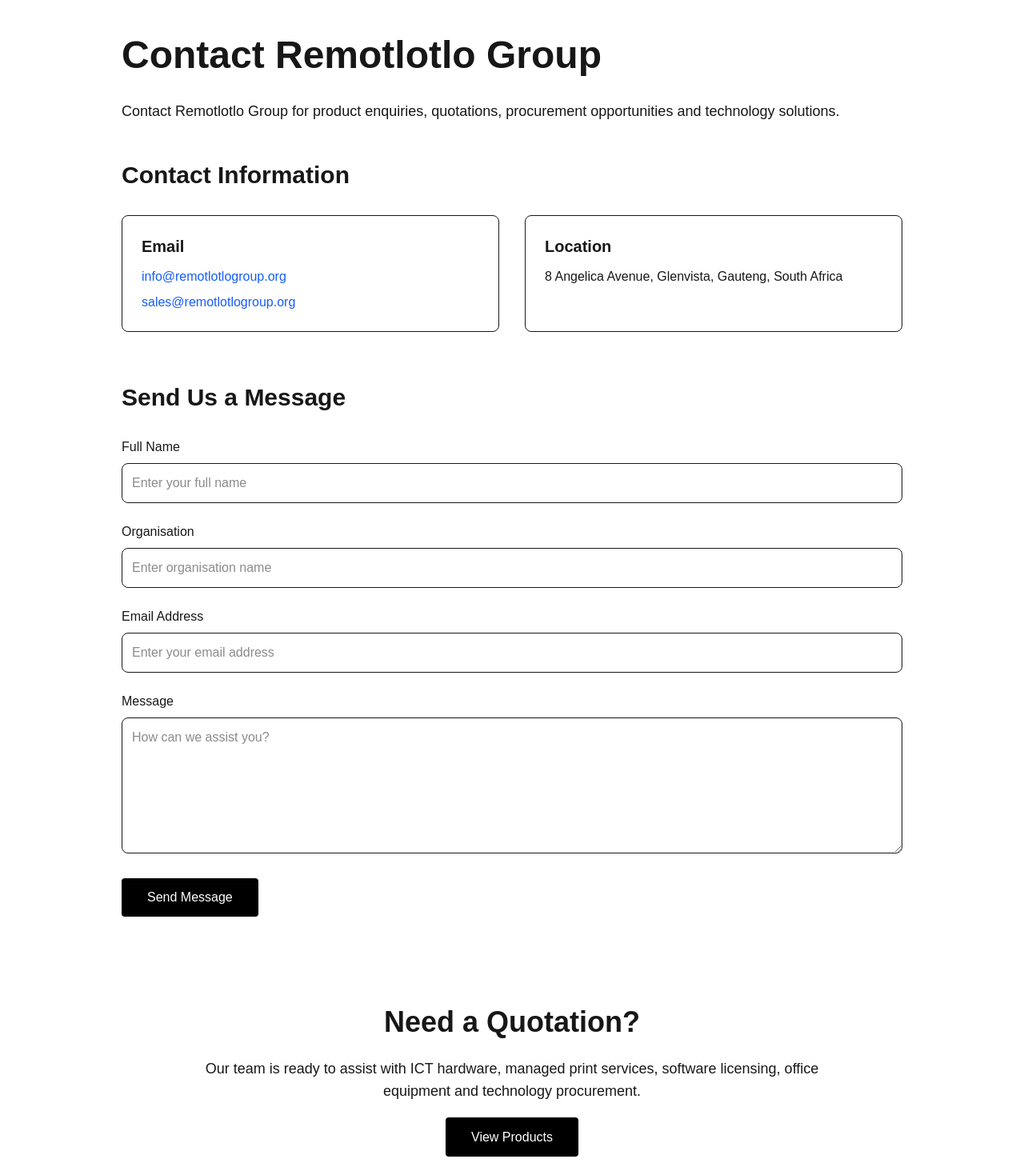
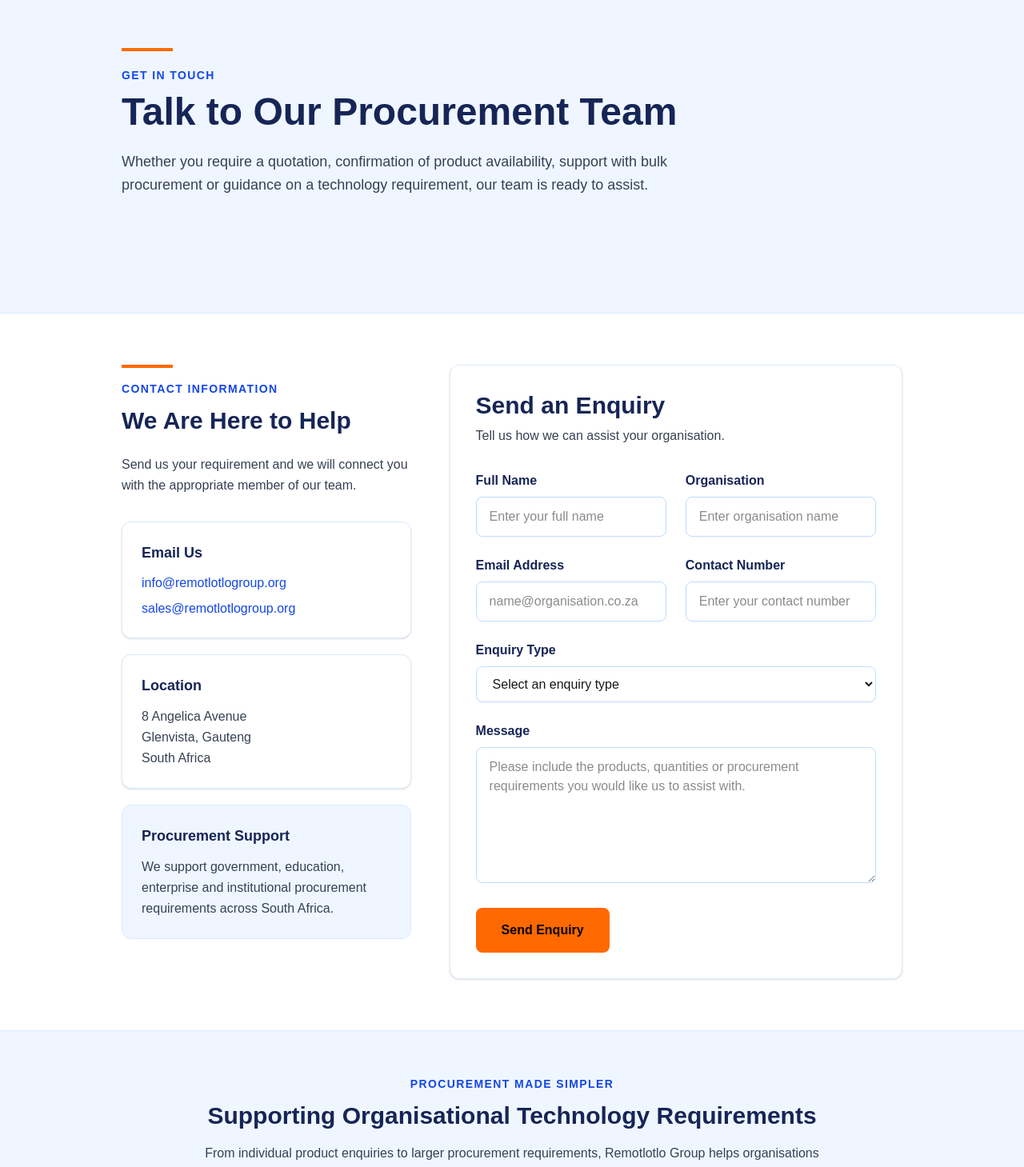
Before and after one commit to lirpa-ai/GPEP-Prototype, a Next.js app: page /contact in a window 1280 px wide. Shown: the part 80-1539 px from the top of the page at 80% size. Built offline with nearby package versions, Linux system fonts and the light colour scheme.

Commit message:
several changes made across the home, about, navbar and contact pages

```diff
--- a/app/about/page.tsx
+++ b/app/about/page.tsx
@@ -1,5 +1,3 @@
-import Image from "next/image";
-
 export default function AboutPage() {
   const services = [
     {
@@ -56,14 +54,6 @@ return (
   <>
     <main className="min-h-screen max-w-5xl mx-auto px-6 py-16">
 <section className="mb-20">
-  <div className="flex justify-center mb-6">
-    <Image
-      src="/images/remotlotlogroup_logo.png"
-      alt="Remotlotlo Group"
-      width={92}
-      height={92}
-    />
-  </div>
 
   <div className="h-1 w-16 bg-orange-500 mb-5"></div>
 
--- a/app/components/Navbar.tsx
+++ b/app/components/Navbar.tsx
@@ -1,15 +1,24 @@
+import Image from "next/image";
 import Link from "next/link";
 
 export default function Navbar() {
   return (
     <header className="border-b">
       <div className="max-w-6xl mx-auto px-6 py-4 flex items-center justify-between">
-
         <Link
           href="/"
-          className="text-xl font-bold"
+          className="flex items-center gap-3"
         >
-          Remotlotlo Group
+          <Image
+            src="/images/remotlotlogroup_logo.png"
+            alt="Remotlotlo Group"
+            width={42}
+            height={42}
+          />
+
+          <span className="text-xl font-bold">
+            Remotlotlo Group
+          </span>
         </Link>
 
         <nav className="flex gap-6 items-center">
--- a/app/contact/page.tsx
+++ b/app/contact/page.tsx
@@ -1,141 +1,246 @@
 export default function ContactPage() {
   return (
-    <main className="min-h-screen max-w-5xl mx-auto px-6 py-16">
-      <h1 className="text-5xl font-bold mb-8">
-        Contact Remotlotlo Group
+    <>
+      <section className="bg-blue-50 border-y border-blue-100 py-16">
+        <div className="max-w-5xl mx-auto px-6">
+        {/* Hero */}
+        <section className="mb-20">
+          <div className="h-1 w-16 bg-orange-500 mb-5"></div>
+
+          <p className="text-sm font-semibold uppercase tracking-widest text-blue-700 mb-3">
+            Get In Touch
+          </p>
+
+          <h1 className="text-4xl md:text-5xl font-bold text-blue-950 mb-6">
+            Talk to Our Procurement Team
           </h1>
 
-      <p className="text-lg mb-12">
-        Contact Remotlotlo Group for product enquiries, quotations,
-        procurement opportunities and technology solutions.
+          <p className="max-w-3xl text-lg leading-relaxed text-gray-700">
+            Whether you require a quotation, confirmation of product availability,
+            support with bulk procurement or guidance on a technology requirement,
+            our team is ready to assist.
+          </p>
+        </section>
+  </div>
+</section>
+
+<main className="min-h-screen max-w-5xl mx-auto px-6 py-16">
+
+
+        {/* Contact details and form */}
+        <section className="grid lg:grid-cols-5 gap-12 items-start">
+          {/* Left column */}
+          <div className="lg:col-span-2">
+            <div className="h-1 w-16 bg-orange-500 mb-4"></div>
+
+            <p className="text-sm font-semibold uppercase tracking-widest text-blue-700 mb-3">
+              Contact Information
             </p>
 
-      {/* Contact Information */}
-      <section className="mb-16">
-        <h2 className="text-3xl font-bold mb-8">
-          Contact Information
+            <h2 className="text-3xl font-bold text-blue-950 mb-6">
+              We Are Here to Help
             </h2>
 
-        <div className="grid md:grid-cols-2 gap-8">
-          <div className="border rounded-lg p-6">
-            <h3 className="text-xl font-bold mb-3">
-              Email
+            <p className="text-gray-700 leading-relaxed mb-8">
+              Send us your requirement and we will connect you with the
+              appropriate member of our team.
+            </p>
+
+            <div className="space-y-5">
+              <div className="bg-white border border-blue-100 rounded-xl p-6 shadow-sm">
+                <h3 className="text-lg font-bold text-blue-950 mb-3">
+                  Email Us
                 </h3>
 
-            <p className="mb-2">
                 <a
                   href="mailto:info@remotlotlogroup.org"
-                className="text-blue-600 hover:underline"
+                  className="block text-blue-700 hover:underline mb-2"
                 >
                   info@remotlotlogroup.org
                 </a>
-            </p>
 
-            <p>
                 <a
                   href="mailto:sales@remotlotlogroup.org"
-                className="text-blue-600 hover:underline"
+                  className="block text-blue-700 hover:underline"
                 >
                   sales@remotlotlogroup.org
                 </a>
+              </div>
+
+              <div className="bg-white border border-blue-100 rounded-xl p-6 shadow-sm">
+                <h3 className="text-lg font-bold text-blue-950 mb-3">
+                  Location
+                </h3>
+
+                <p className="text-gray-700 leading-relaxed">
+                  8 Angelica Avenue
+                  <br />
+                  Glenvista, Gauteng
+                  <br />
+                  South Africa
                 </p>
               </div>
 
-          <div className="border rounded-lg p-6">
-            <h3 className="text-xl font-bold mb-3">
-              Location
+              <div className="bg-blue-50 border border-blue-100 rounded-xl p-6">
+                <h3 className="text-lg font-bold text-blue-950 mb-3">
+                  Procurement Support
                 </h3>
 
-            <p>
-              8 Angelica Avenue, Glenvista, Gauteng, South Africa
+                <p className="text-gray-700 leading-relaxed">
+                  We support government, education, enterprise and
+                  institutional procurement requirements across South Africa.
                 </p>
               </div>
             </div>
-      </section>
+          </div>
 
-      {/* Contact Form */}
-      <section className="mb-16">
-        <h2 className="text-3xl font-bold mb-8">
-          Send Us a Message
+          {/* Right column: form */}
+          <div className="lg:col-span-3 bg-white border border-blue-100 rounded-xl p-8 shadow-sm">
+            <h2 className="text-3xl font-bold text-blue-950 mb-2">
+              Send an Enquiry
             </h2>
 
+            <p className="text-gray-700 mb-8">
+              Tell us how we can assist your organisation.
+            </p>
+
             <form className="space-y-6">
+              <div className="grid md:grid-cols-2 gap-6">
                 <div>
-            <label className="block mb-2 font-medium">
+                  <label
+                    htmlFor="fullName"
+                    className="block mb-2 font-semibold text-blue-950"
+                  >
                     Full Name
                   </label>
 
                   <input
+                    id="fullName"
                     type="text"
-              className="w-full border rounded-lg p-3"
+                    className="w-full border border-blue-200 rounded-lg px-4 py-3 outline-none focus:border-blue-700"
                     placeholder="Enter your full name"
                   />
                 </div>
 
                 <div>
-            <label className="block mb-2 font-medium">
+                  <label
+                    htmlFor="organisation"
+                    className="block mb-2 font-semibold text-blue-950"
+                  >
                     Organisation
                   </label>
 
                   <input
+                    id="organisation"
                     type="text"
-              className="w-full border rounded-lg p-3"
+                    className="w-full border border-blue-200 rounded-lg px-4 py-3 outline-none focus:border-blue-700"
                     placeholder="Enter organisation name"
+                  />
+                </div>
+              </div>
+
+              <div className="grid md:grid-cols-2 gap-6">
+                <div>
+                  <label
+                    htmlFor="email"
+                    className="block mb-2 font-semibold text-blue-950"
+                  >
+                    Email Address
+                  </label>
+
+                  <input
+                    id="email"
+                    type="email"
+                    className="w-full border border-blue-200 rounded-lg px-4 py-3 outline-none focus:border-blue-700"
+                    placeholder="name@organisation.co.za"
                   />
                 </div>
 
                 <div>
-            <label className="block mb-2 font-medium">
-              Email Address
+                  <label
+                    htmlFor="phone"
+                    className="block mb-2 font-semibold text-blue-950"
+                  >
+                    Contact Number
                   </label>
 
                   <input
-              type="email"
-              className="w-full border rounded-lg p-3"
-              placeholder="Enter your email address"
+                    id="phone"
+                    type="tel"
+                    className="w-full border border-blue-200 rounded-lg px-4 py-3 outline-none focus:border-blue-700"
+                    placeholder="Enter your contact number"
                   />
+                </div>
               </div>
 
               <div>
-            <label className="block mb-2 font-medium">
+                <label
+                  htmlFor="enquiryType"
+                  className="block mb-2 font-semibold text-blue-950"
+                >
+                  Enquiry Type
+                </label>
+
+                <select
+                  id="enquiryType"
+                  className="w-full border border-blue-200 rounded-lg px-4 py-3 bg-white outline-none focus:border-blue-700"
+                  defaultValue=""
+                >
+                  <option value="" disabled>
+                    Select an enquiry type
+                  </option>
+                  <option>Request a Quotation</option>
+                  <option>Product Availability</option>
+                  <option>Bulk Procurement</option>
+                  <option>General Enquiry</option>
+                </select>
+              </div>
+
+              <div>
+                <label
+                  htmlFor="message"
+                  className="block mb-2 font-semibold text-blue-950"
+                >
                   Message
                 </label>
 
                 <textarea
+                  id="message"
                   rows={6}
-              className="w-full border rounded-lg p-3"
-              placeholder="How can we assist you?"
+                  className="w-full border border-blue-200 rounded-lg px-4 py-3 outline-none focus:border-blue-700"
+                  placeholder="Please include the products, quantities or procurement requirements you would like us to assist with."
                 />
               </div>
 
               <button
                 type="submit"
-            className="bg-black text-white px-8 py-3 rounded"
+                className="w-full sm:w-auto bg-orange-500 text-black px-8 py-4 rounded-lg font-semibold hover:bg-orange-600 transition-colors"
               >
-            Send Message
+                Send Enquiry
               </button>
             </form>
+          </div>
         </section>
+      </main>
 
-      {/* CTA */}
-      <section className="text-center py-12">
-        <h2 className="text-4xl font-bold mb-6">
-          Need a Quotation?
+      {/* Full-width reassurance band */}
+      <section className="bg-blue-50 border-y border-blue-100 py-14">
+        <div className="max-w-5xl mx-auto px-6 text-center">
+          <p className="text-sm font-semibold uppercase tracking-widest text-blue-700 mb-3">
+            Procurement Made Simpler
+          </p>
+
+          <h2 className="text-3xl font-bold text-blue-950 mb-4">
+            Supporting Organisational Technology Requirements
           </h2>
 
-        <p className="max-w-3xl mx-auto text-lg mb-8">
-          Our team is ready to assist with ICT hardware,
-          managed print services, software licensing,
-          office equipment and technology procurement.
+          <p className="max-w-3xl mx-auto text-gray-700 leading-relaxed">
+            From individual product enquiries to larger procurement
+            requirements, Remotlotlo Group helps organisations access the
+            technology solutions they need.
           </p>
-
-        <a
-          href="/products"
-          className="bg-black text-white px-8 py-4 rounded"
-        >
-          View Products
-        </a>
+        </div>
       </section>
-    </main>
+    </>
   );
 }
--- a/app/page.tsx
+++ b/app/page.tsx
@@ -4,20 +4,6 @@ export default function Home() {
   return (
 <main className="min-h-screen bg-white">
 
-      <header className="flex justify-between items-center p-6 border-b">
-          <div className="flex items-center">
-            <Image
-              src="/images/remotlotlogroup_logo.png"
-              alt="Remotlotlo Group"
-              width={60}
-              height={60}
-            />
-            <h1 className="text-3xl font-bold mb-4">
-              Remotlotlo Group
-            </h1>
-          </div>
-
-      </header>
 
       <section className="relative overflow-hidden bg-gradient-to-r from-blue-950 via-blue-900 to-blue-800 text-white">
         <div className="absolute inset-0 opacity-20">
```
Lines whose indentation alone changed are shown as unchanged.
